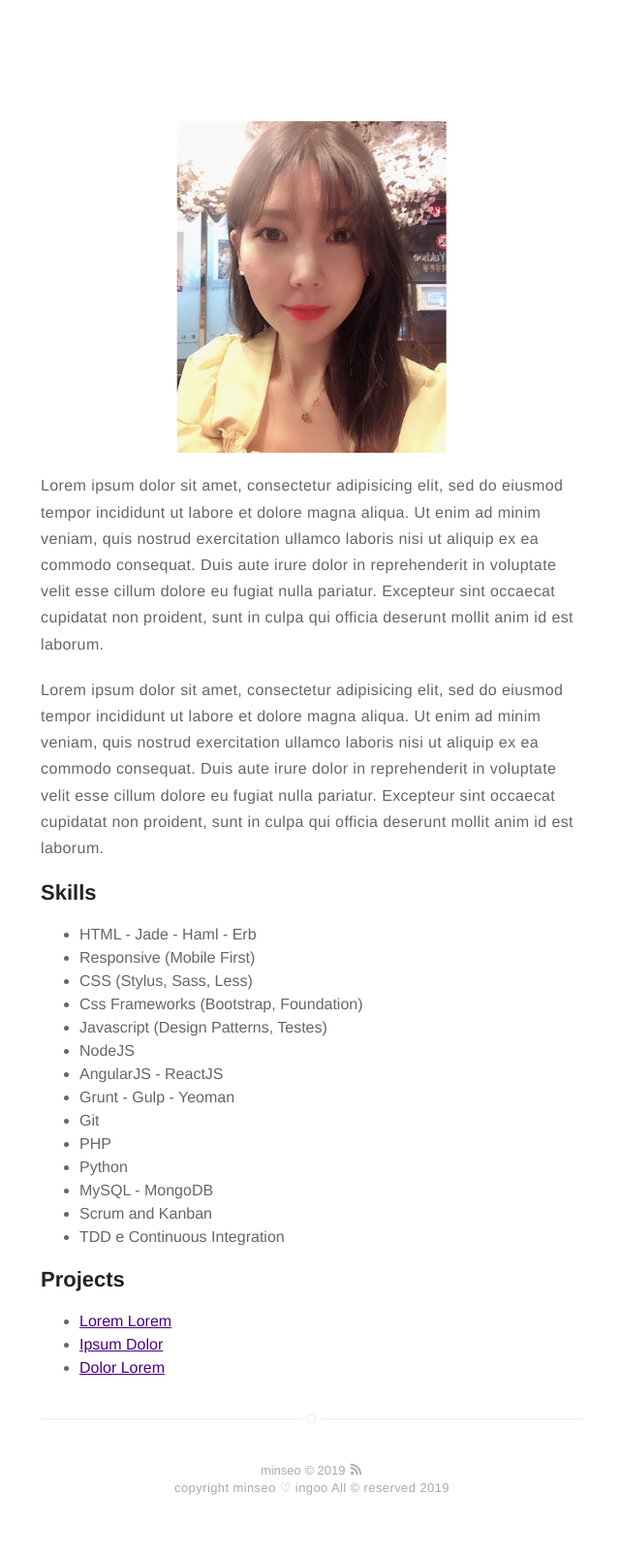
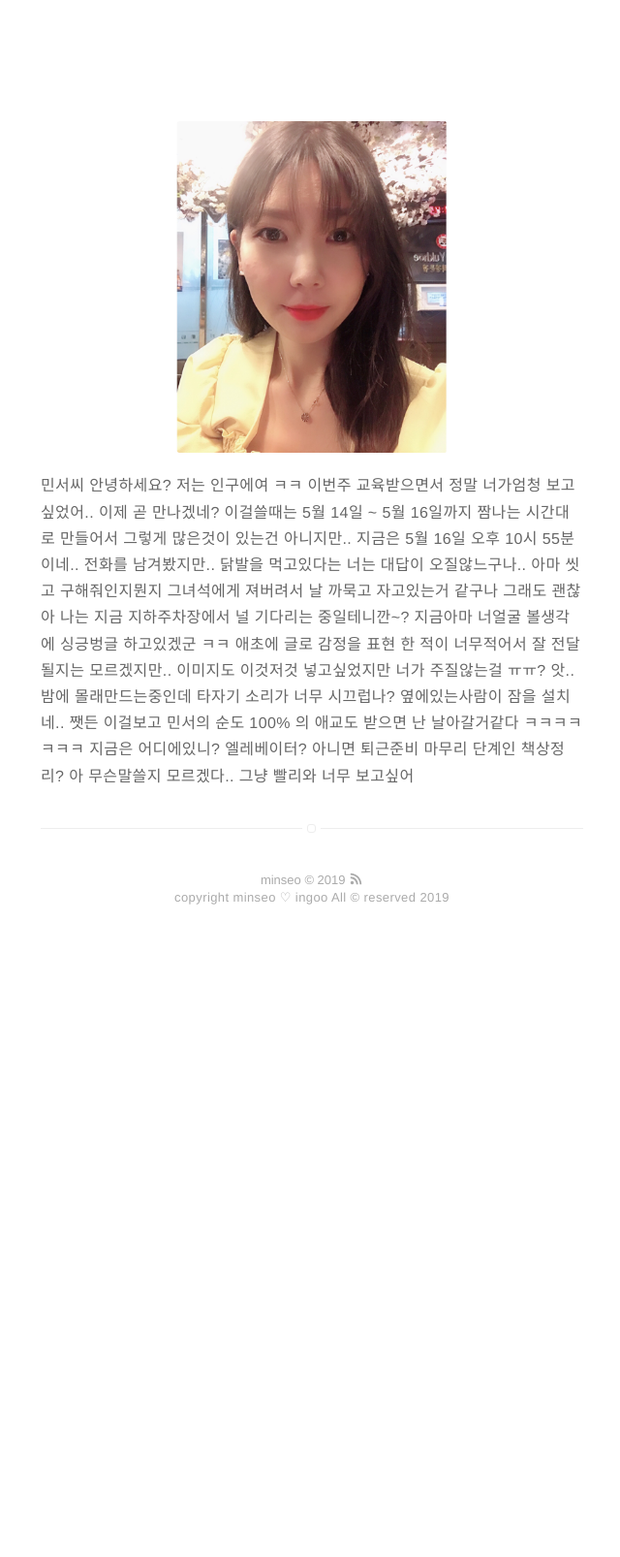
Before and after one commit to minseoingoo/github.io, a Jekyll site: the page built from about.md, in a window 1280 px wide. Shown: the whole page at 97% size, without its empty margins (318-958 px from the left). Built offline with Jekyll 4.4.1, drawn with Linux system fonts in a browser that asks for light colours; after the commit the page ends 997 px from its top, so only the background shows below that.

Commit message:
about.html

```diff
--- a/about.md
+++ b/about.md
@@ -4,6 +4,23 @@
 ---
 ![Profile Image]({{ site.url }}/{{ site.picture }})
 
+<p>
+민서씨 안녕하세요?
+저는 인구에여 ㅋㅋ
+이번주 교육받으면서 정말 너가엄청 보고싶었어.. 이제 곧 만나겠네? 이걸쓸때는
+5월 14일 ~ 5월 16일까지 짬나는 시간대로 만들어서 그렇게 많은것이 있는건 아니지만..
+지금은 5월 16일 오후 10시 55분이네.. 전화를 남겨봤지만.. 닭발을 먹고있다는 너는 대답이 오질않느구나..
+아마 씻고 구해줘인지뭔지 그녀석에게 져버려서 날 까묵고 자고있는거 같구나 그래도 괜찮아
+나는 지금 지하주차장에서 널 기다리는 중일테니깐~? 지금아마 너얼굴 볼생각에 싱긍벙글 하고있겠군 ㅋㅋ
+애초에 글로 감정을 표현 한 적이 너무적어서 잘 전달될지는 모르겠지만.. 이미지도 이것저것 넣고싶었지만
+너가 주질않는걸 ㅠㅠ? 앗..밤에 몰래만드는중인데 타자기 소리가 너무 시끄럽나? 옆에있는사람이 잠을 설치네..
+쨋든 이걸보고 민서의 순도 100% 의 애교도 받으면 난 날아갈거같다 ㅋㅋㅋㅋㅋㅋㅋ
+지금은 어디에있니? 엘레베이터? 아니면 퇴근준비 마무리 단계인 책상정리? 아 무슨말쓸지 모르겠다..
+<b>그냥 빨리와 너무 보고싶어</b>
+</p>
+
+
+<!--
 <p>Lorem ipsum dolor sit amet, consectetur adipisicing elit, sed do eiusmod
 tempor incididunt ut labore et dolore magna aliqua. Ut enim ad minim veniam,
 quis nostrud exercitation ullamco laboris nisi ut aliquip ex ea commodo
@@ -44,3 +61,4 @@
 	<li><a href="https://github.com/">Ipsum Dolor</a></li>
 	<li><a href="https://github.com/">Dolor Lorem</a></li>
 </ul>
+-->
```
